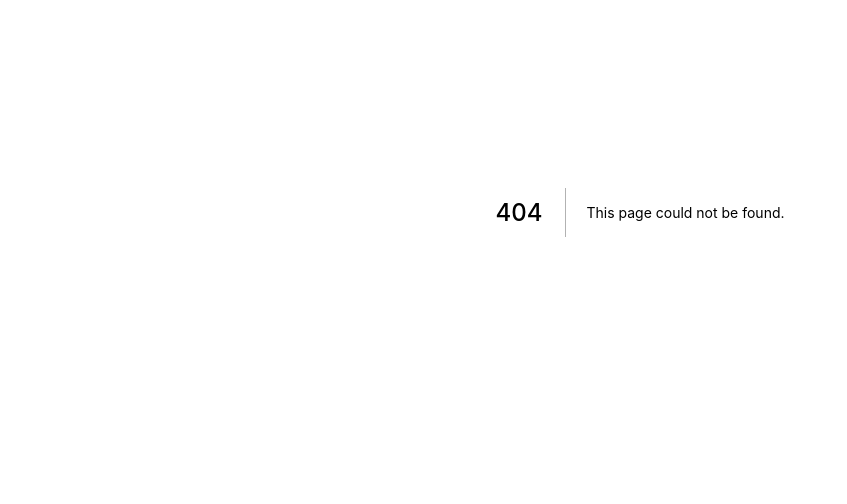
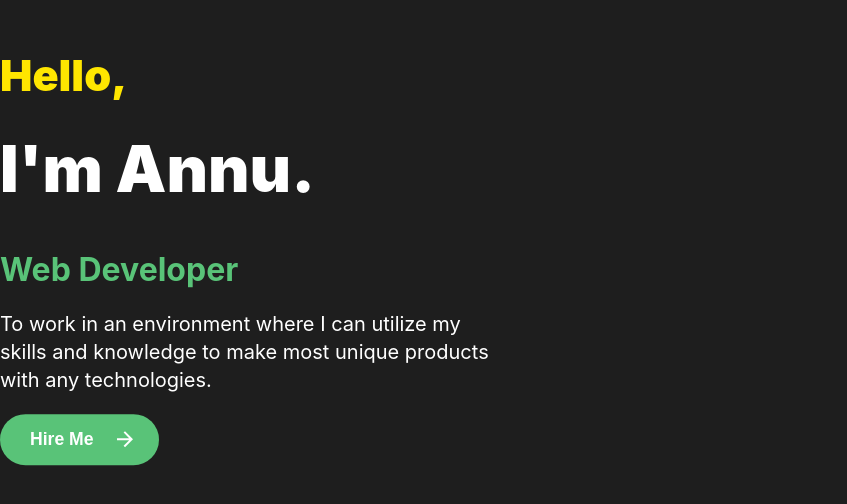
Before and after one commit to Sunil178/react-portfolio, a Next.js app: page /about in a window 1280 px wide. Before the commit this address had no page. Shown: the part 188-692 px from the top of the page, without its empty margins (0-847 px from the left). Built offline with nearby package versions, Linux system fonts and the light colour scheme.

Commit message:
Made about us left side text part

```diff
--- /dev/null
+++ b/components/Button/Button.js
@@ -0,0 +1,12 @@
+import styles from './Button.module.css'
+import ArrowForwardIcon from '@material-ui/icons/ArrowForward';
+
+
+export function Button (props) {
+    const text = props.children
+    return (
+        <>
+            <button className={styles.button}>{text} <ArrowForwardIcon className={styles.arrow_icon} /></button>
+        </>
+    )
+}
--- /dev/null
+++ b/components/Button/Button.module.css
@@ -0,0 +1,17 @@
+.button {
+    position: relative;
+    background: #59c378;
+    border: 0;
+    border-radius: 40px;
+    color: #fff;
+    cursor: pointer;
+    font-size: 1.1rem;
+    font-weight: 600;
+    padding: 15px 65px 15px 30px;
+}
+
+.arrow_icon {
+    position: absolute;
+    top: 13px;
+    right: 22px;
+}
--- /dev/null
+++ b/components/Text/Text.js
@@ -0,0 +1,37 @@
+import styles from './Text.module.css'
+
+export function TextYellow (props) {
+    const text = props.children
+    return (
+        <>
+            <h1 className={styles['text-yellow']}>{text}</h1>
+        </>
+    )
+}
+
+export function TextWhite (props) {
+    const text = props.children
+    return (
+        <>
+            <h1 className={`${styles['text-white']} ${styles['font-size-4']}`}>{text}</h1>
+        </>
+    )
+}
+
+export function TextGreen (props) {
+    const text = props.children
+    return (
+        <>
+            <h1 className={styles['text-green']}>{text}</h1>
+        </>
+    )
+}
+
+export function TextParagraph (props) {
+    const text = props.children
+    return (
+        <>
+            <p className={`${styles['text-white']} ${styles['font-size-15']}`}>{text}</p>
+        </>
+    )
+}
--- /dev/null
+++ b/components/Text/Text.module.css
@@ -0,0 +1,33 @@
+
+.text-yellow {
+    color: #ffe600;
+    font-weight: 1000;
+    font-size: 2.7em;
+}
+
+.text-white {
+    color: white;
+    margin-top: 0;
+}
+
+.text-green {
+    color: #59C378;
+    margin-top: 0;
+}
+
+.font-size-4 {
+    font-size: 4em;
+    font-weight: 1000;
+}
+
+.font-size-15 {
+    font-size: 15pt;
+    line-height: 1.4em;
+}
+
+.text_wrapper {
+    width: 40%;
+    -webkit-transform: translateY(50%);
+    -ms-transform: translateY(50%);
+    transform: translateY(50%);
+}
--- /dev/null
+++ b/config/constants.js
@@ -0,0 +1,9 @@
+const constants = {
+    'ANNU': {
+        'name': 'Annu',
+    },
+    'SUNIL': {
+        'name': 'Sunil',
+    },
+}
+export default constants
--- /dev/null
+++ b/config/developer.js
@@ -0,0 +1,2 @@
+import constants from './constants'
+export default constants.ANNU
--- a/package.json
+++ b/package.json
@@ -9,6 +9,8 @@
     "lint": "next lint"
   },
   "dependencies": {
+    "@material-ui/core": "^4.12.4",
+    "@material-ui/icons": "^4.11.3",
     "next": "12.2.4",
     "react": "18.2.0",
     "react-dom": "18.2.0"
--- /dev/null
+++ b/pages/about.js
@@ -0,0 +1,19 @@
+import developer from '../config/developer'
+import {TextYellow, TextWhite, TextGreen, TextParagraph} from '../components/Text/Text'
+import {Button} from '../components/Button/Button'
+import {text_wrapper} from '../components/Text/Text.module.css'
+
+function About () {
+    return (
+        <>
+            <div className={text_wrapper}>
+                <TextYellow>Hello,</TextYellow>
+                <TextWhite>I'm {developer.name}.</TextWhite>
+                <TextGreen>Web Developer</TextGreen>
+                <TextParagraph>To work in an environment where I can utilize my skills and knowledge to make most unique products with any technologies.</TextParagraph>
+                <Button>Hire Me</Button>
+            </div>
+        </>
+    )
+}
+export default About
--- a/styles/globals.css
+++ b/styles/globals.css
@@ -3,7 +3,8 @@ body {
   padding: 0;
   margin: 0;
   font-family: -apple-system, BlinkMacSystemFont, Segoe UI, Roboto, Oxygen,
-    Ubuntu, Cantarell, Fira Sans, Droid Sans, Helvetica Neue, sans-serif;
+    Cantarell, Fira Sans, Droid Sans, Inter, sans-serif;
+  background-color: #1E1E1E;
 }
 
 a {
@@ -15,6 +16,13 @@ a {
   box-sizing: border-box;
 }
 
+.portfolio-container {
+  position: relative ;
+  width: 80%;
+  left: 10%;
+  right: 10%;
+}
+
 @media (prefers-color-scheme: dark) {
   html {
     color-scheme: dark;
```
Also changed, not shown: pages/index.js (+7 -65 lines), commands.txt (added), 2 other files (tests, documents, lock files or other folders).
